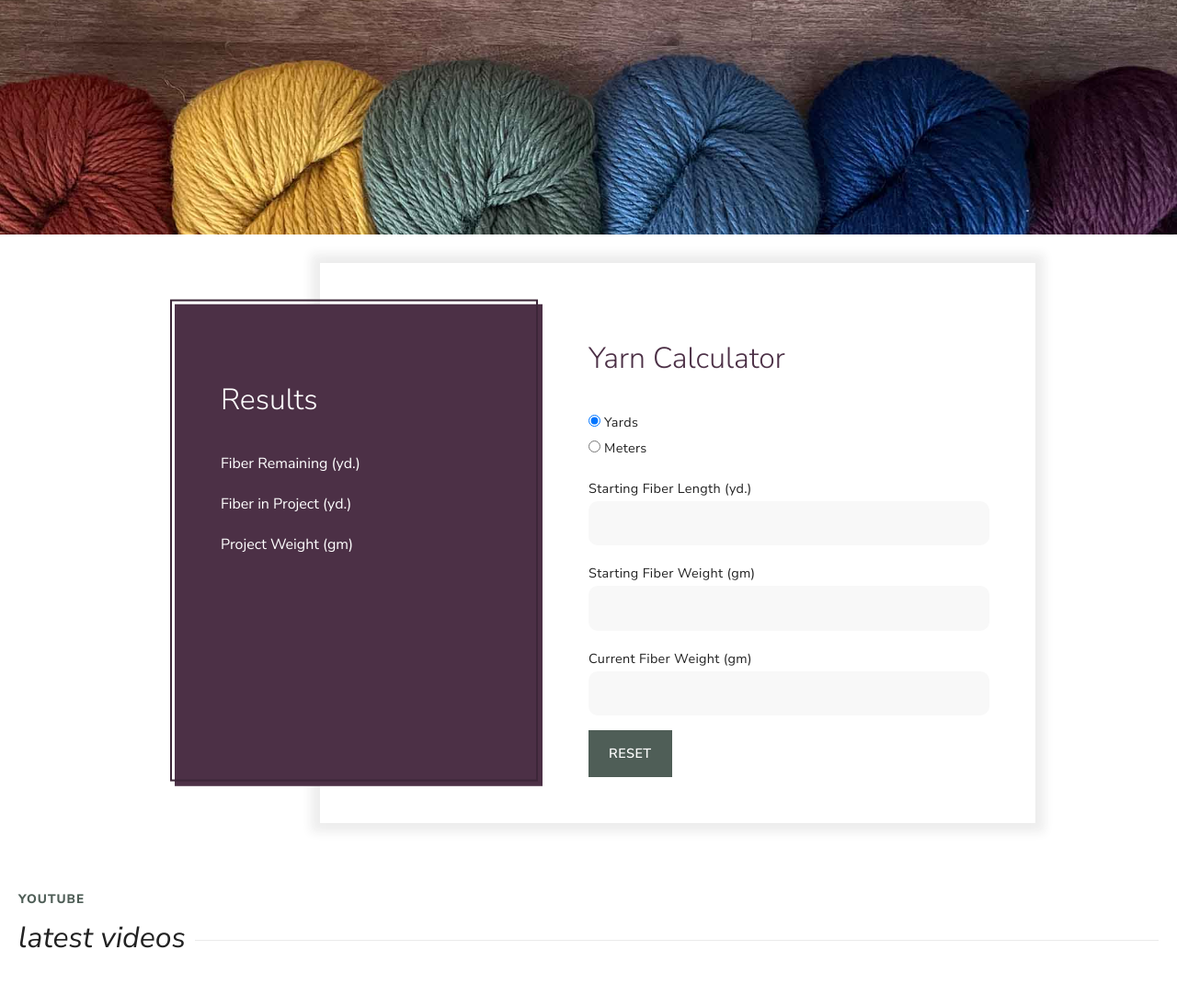
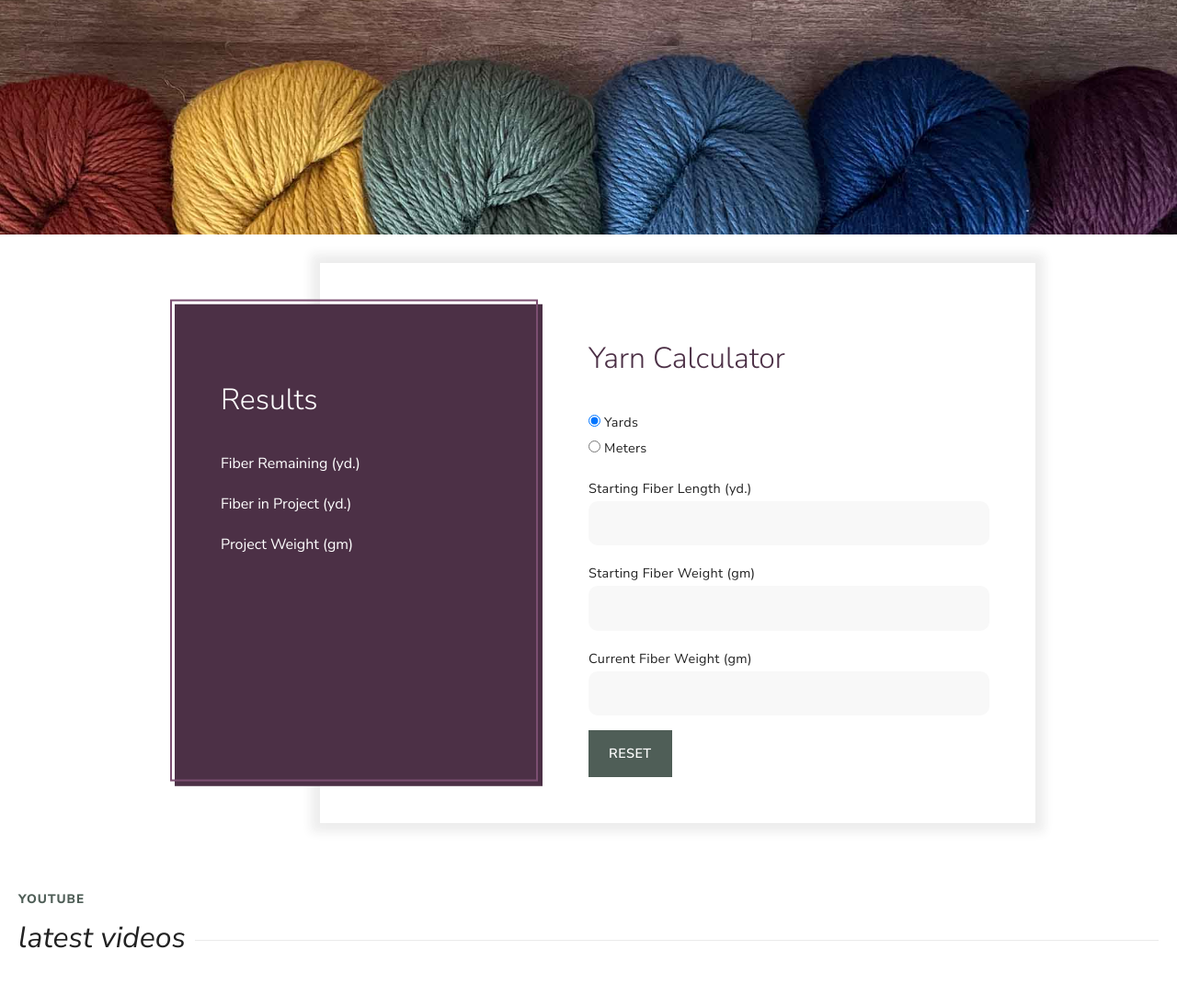
Before and after one commit to angelajholden/yarn-calculator, a PHP site: page / in a window 1280 px wide. Shown: the part 176-1271 px from the top of the page at 92% size. Run offline with PHP 8.4, Linux system fonts and the light colour scheme.

Commit message:
small form styles/border

```diff
--- a/components/scss/_form.scss
+++ b/components/scss/_form.scss
@@ -9,7 +9,6 @@
 
 	label {
 		font-size: 0.9rem;
-		// text-transform: uppercase;
 		letter-spacing: 0.33px;
 	}
 
@@ -81,7 +80,7 @@
 			top: calc(50% - 5px);
 			left: -5px;
 			transform: translateY(-50%);
-			border: 2px solid darken($purple, 5%);
+			border: 2px solid lighten($purple, 15%);
 			z-index: -1;
 		}
 	}
--- a/dist/css/styles.css
+++ b/dist/css/styles.css
@@ -615,7 +615,7 @@ button {
   top: calc(50% - 5px);
   left: -5px;
   transform: translateY(-50%);
-  border: 2px solid #3c2638;
+  border: 2px solid #7b4e71;
   z-index: -1;
 }
 @media (max-width: 960px) {
```
